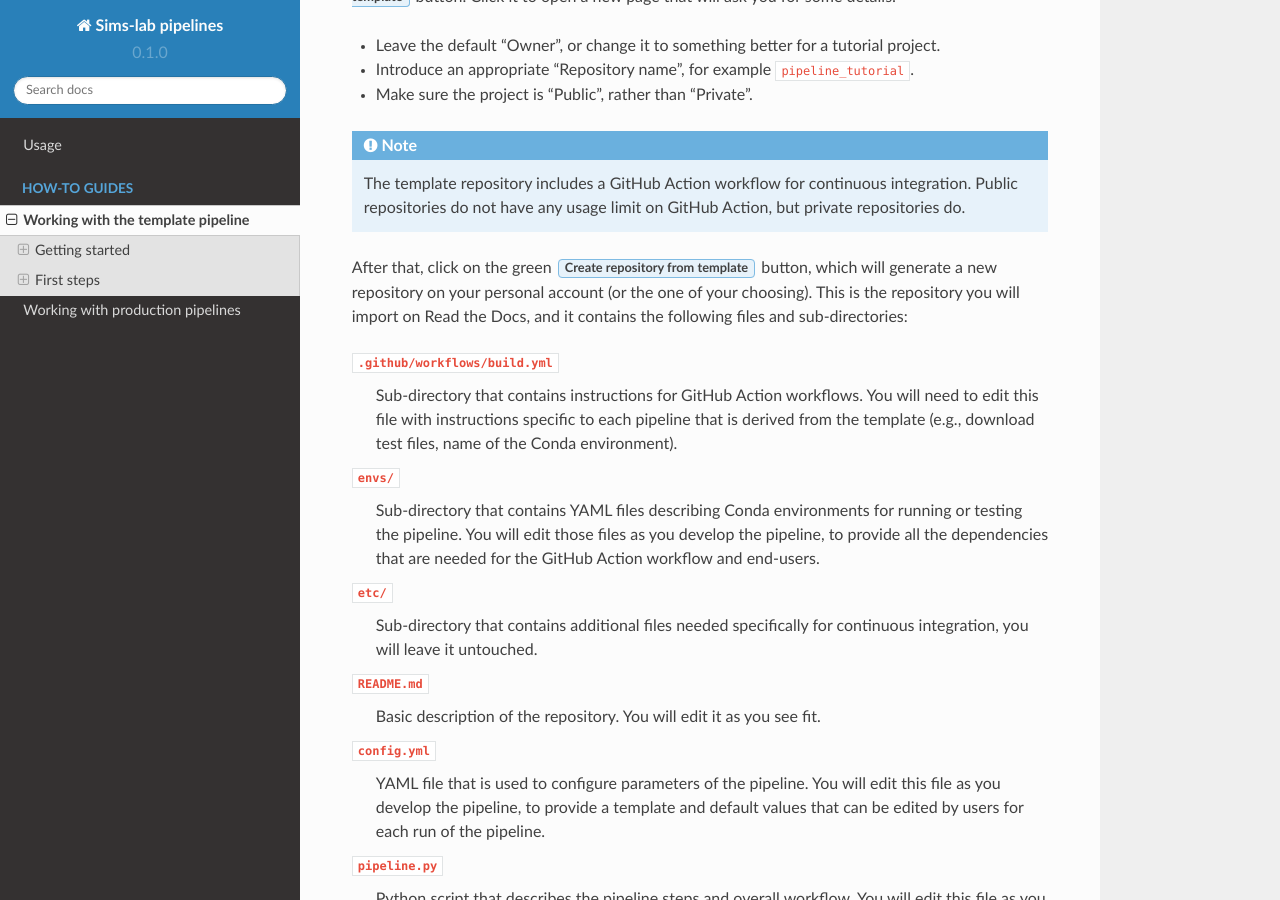
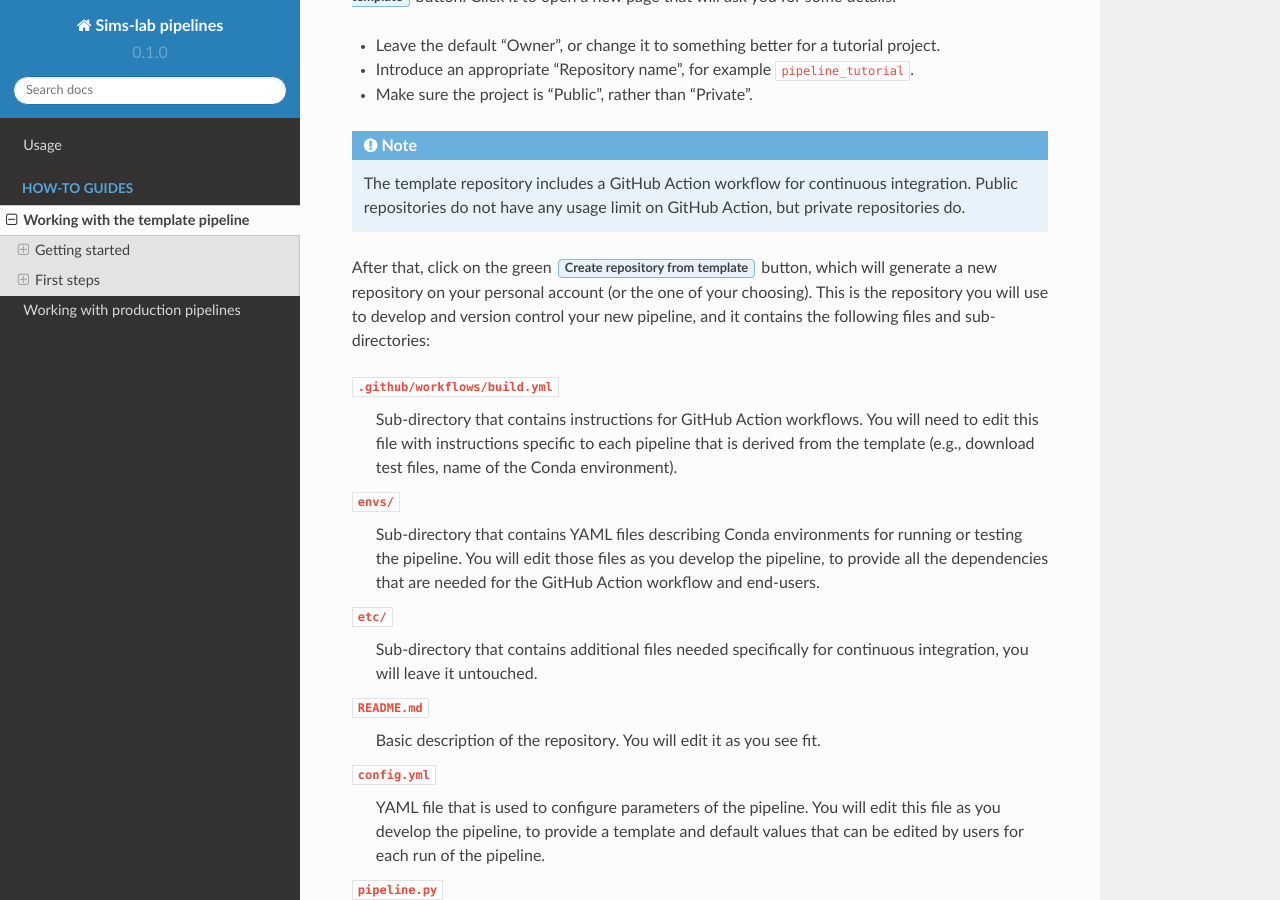
Before and after one commit to kevinrue/rtd-tutorial, a Sphinx documentation site: the page built from docs/source/guides/template.rst, in a window 1280 px wide and 900 px high, scrolled down 426 px. Built offline with Sphinx 7.4.7 and the Read the Docs theme 2.0.0, drawn with Linux system fonts in a browser that asks for light colours.

Commit message:
fix leftover unedited copypaste

```diff
--- a/docs/source/guides/production_usage.rst
+++ b/docs/source/guides/production_usage.rst
@@ -40,7 +40,7 @@ of the pipeline for your project:
 After that, click on the green :guilabel:`Create repository from template` button,
 which will generate a new repository on your personal account
 (or the one of your choosing).
-This is the repository you will import on Read the Docs,
+This is the repository you will use to version control your new project,
 and it contains the following files and sub-directories:
 
 ``.github/workflows/build.yml``
--- a/docs/source/guides/template.rst
+++ b/docs/source/guides/template.rst
@@ -30,7 +30,7 @@ Click it to open a new page that will ask you for some details:
 After that, click on the green :guilabel:`Create repository from template` button,
 which will generate a new repository on your personal account
 (or the one of your choosing).
-This is the repository you will import on Read the Docs,
+This is the repository you will use to develop and version control your new pipeline,
 and it contains the following files and sub-directories:
 
 .. _template structure:
```
